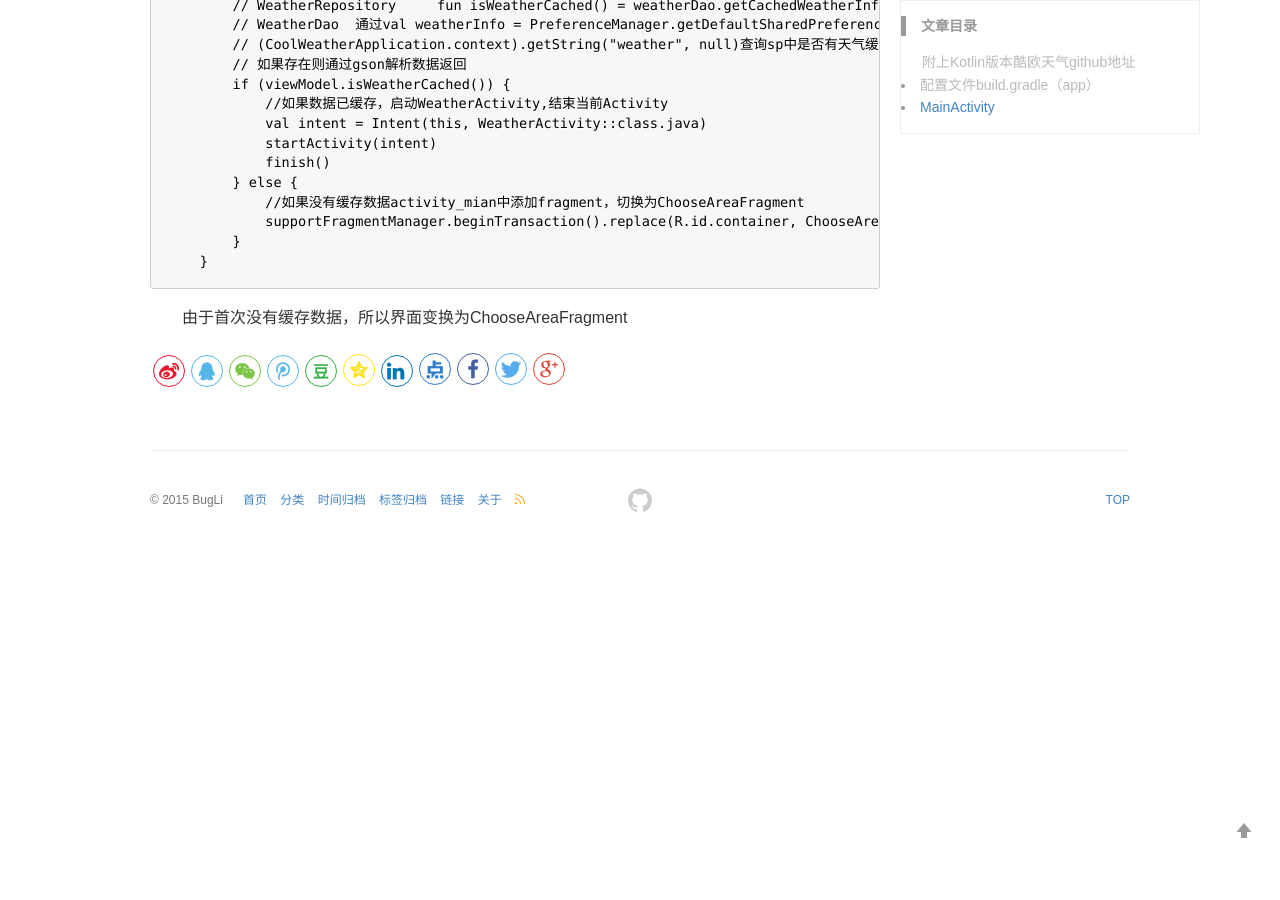
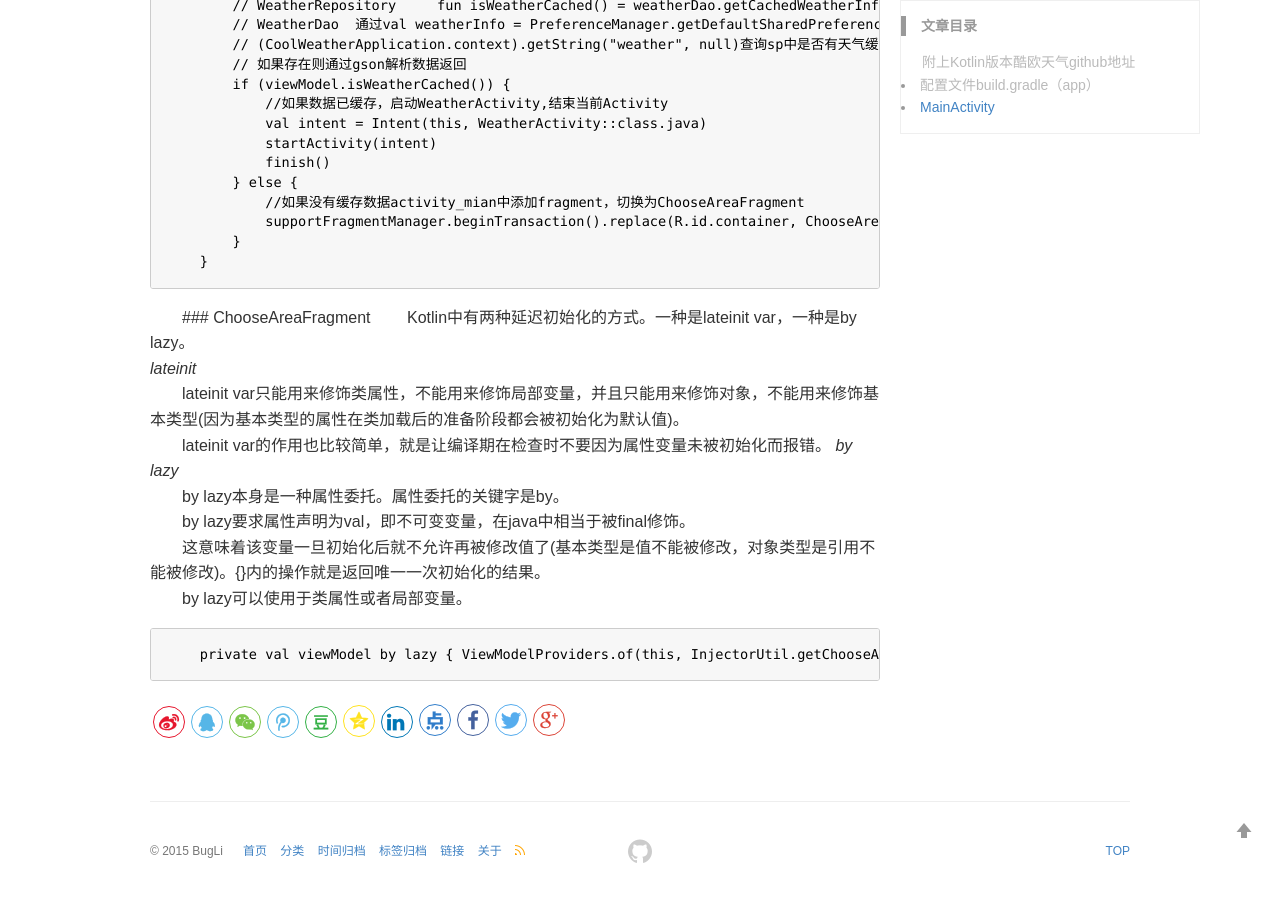
Before and after one commit to BugLiee/BugLiee.github.io, a Jekyll site: the page built from _posts/2020-05-21-blog.md, in a window 1280 px wide and 900 px high, scrolled down 1468 px. Built offline with Jekyll 4.4.1, drawn with Linux system fonts in a browser that asks for light colours; comment, search, counter and statistics services are not loaded; before the commit the page ends 2017 px from its top, so only the background shows below that.

Commit message:
Update 2020-05-21-blog.md

````diff
--- a/_posts/2020-05-21-blog.md
+++ b/_posts/2020-05-21-blog.md
@@ -72,4 +72,16 @@ keywords: Kotlin, MVVM
         }
     }
 ```
-　　由于首次没有缓存数据，所以界面变换为ChooseAreaFragment<br>
+　　### ChooseAreaFragment
+　　Kotlin中有两种延迟初始化的方式。一种是lateinit var，一种是by lazy。<br>
+*lateinit*<br>
+　　lateinit var只能用来修饰类属性，不能用来修饰局部变量，并且只能用来修饰对象，不能用来修饰基本类型(因为基本类型的属性在类加载后的准备阶段都会被初始化为默认值)。<br>
+  lateinit var的作用也比较简单，就是让编译期在检查时不要因为属性变量未被初始化而报错。
+*by lazy*<br>
+　　by lazy本身是一种属性委托。属性委托的关键字是by。<br>
+　　by lazy要求属性声明为val，即不可变变量，在java中相当于被final修饰。<br>
+  这意味着该变量一旦初始化后就不允许再被修改值了(基本类型是值不能被修改，对象类型是引用不能被修改)。{}内的操作就是返回唯一一次初始化的结果。<br>
+  by lazy可以使用于类属性或者局部变量。<br>
+```Java
+    private val viewModel by lazy { ViewModelProviders.of(this, InjectorUtil.getChooseAreaModelFactory()).get(ChooseAreaViewModel::class.java) }
+```
````
